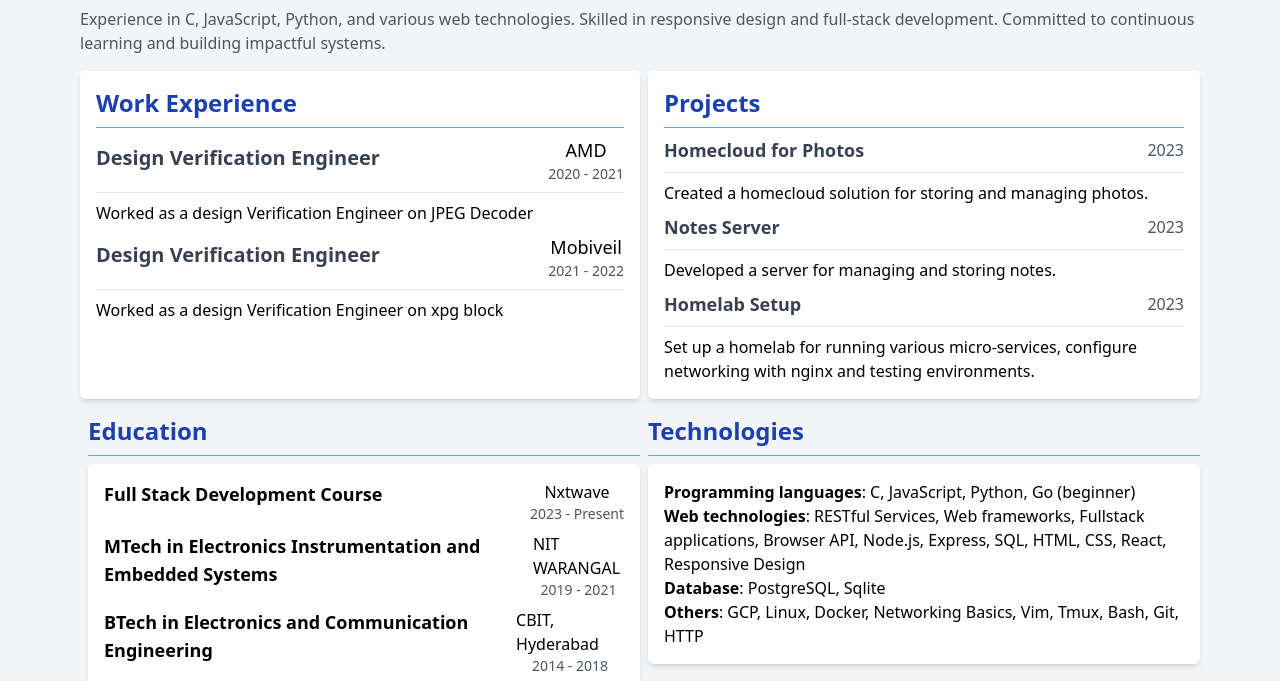
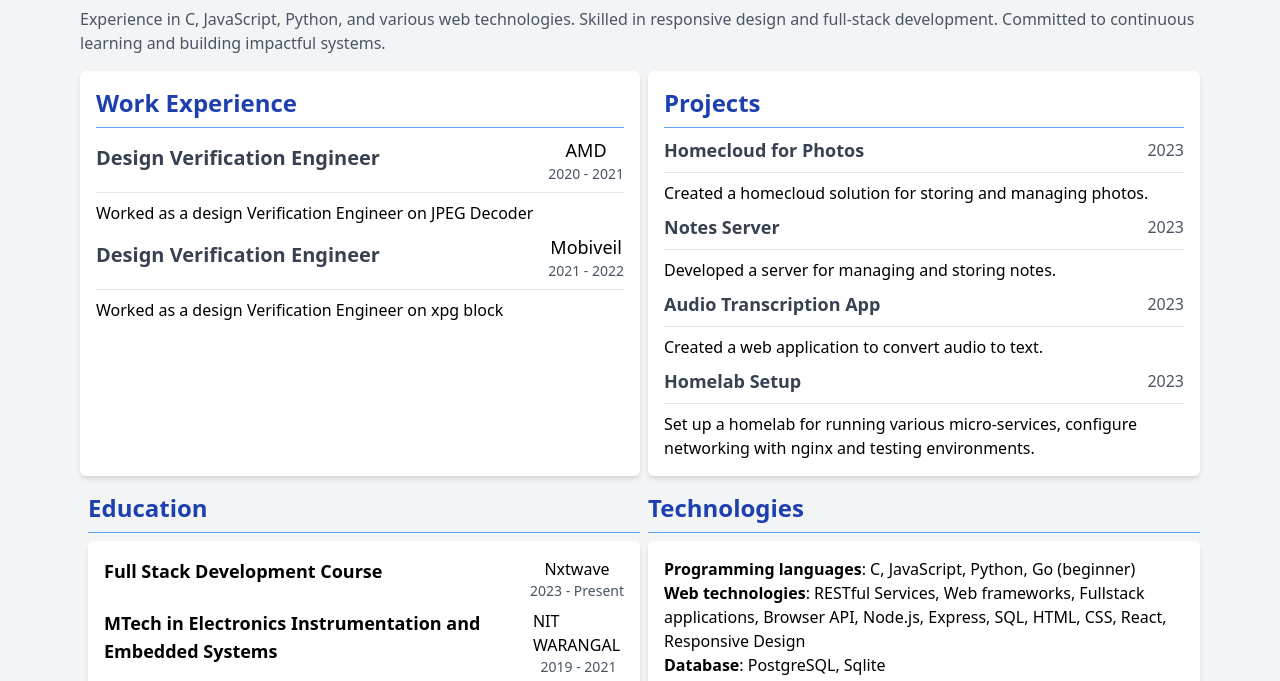
Before and after one commit to nike1996/nike1996, a plain HTML site: page docs/resume.html in a window 1280 px wide. Shown: the part 98-779 px from the top of the page. Drawn offline with Linux system fonts and the light colour scheme.

Commit message:
Update resume.html

```diff
--- a/docs/resume.html
+++ b/docs/resume.html
@@ -105,6 +105,16 @@
                                 Developed a server for managing and storing notes.
                             </p>
                         </div>
+                             <div>
+                            <div class="flex flex-row justify-between items-center">
+                                <h3 class="font-semibold text-gray-700 text-lg">Audio Transcription App</h3>
+                                <p class="text-gray-600">2023</p>
+                            </div>
+                            <hr class="my-2">
+                            <p>
+                                Created a web application to convert audio to text.
+                            </p>
+                        </div>
                         <div>
                             <div class="flex flex-row justify-between items-center">
                                 <h3 class="font-semibold text-gray-700 text-lg">Homelab Setup</h3>
```
